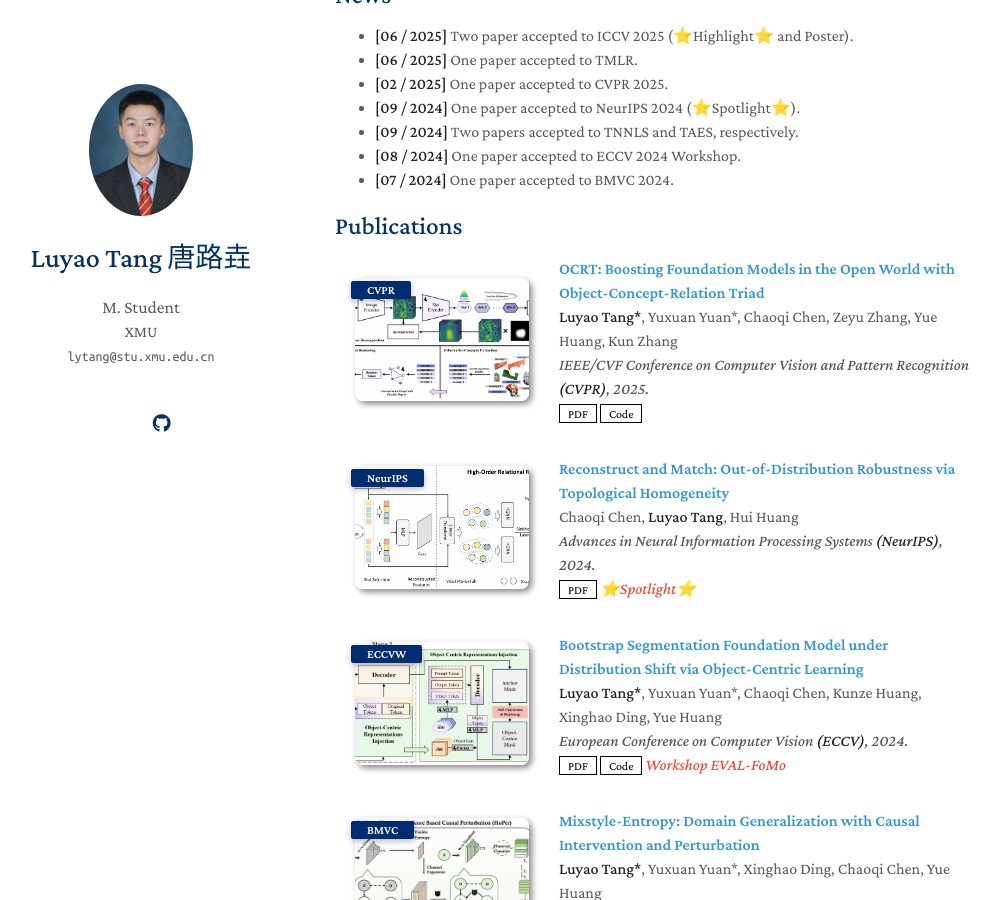
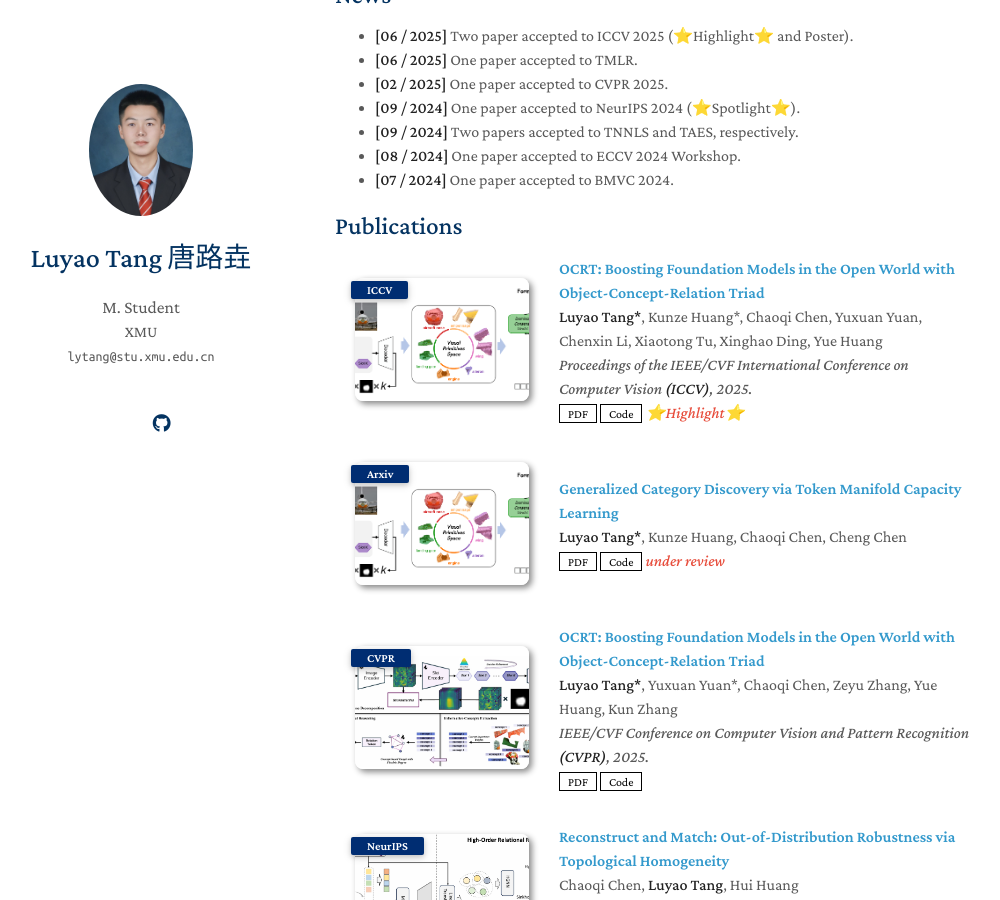
Before and after one commit to lytang63/lytang63.github.io, a Jekyll site: the page built from index.md, in a window 1280 px wide and 900 px high, scrolled down 446 px. Shown: the whole window, without its empty margins (135-1135 px from the left). Built offline with Jekyll 4.4.1, drawn with Linux system fonts in a browser that asks for light colours; nearby versions of some CDN libraries; a style sheet for code colours, icons or effects is not loaded; our own code applies the rules of GitHub Pages for plain Markdown files.

Commit message:
Update publications.yml

```diff
--- a/_data/publications.yml
+++ b/_data/publications.yml
@@ -1,4 +1,24 @@
 main:
+  - title: "OCRT: Boosting Foundation Models in the Open World with Object-Concept-Relation Triad"
+    authors: <strong>Luyao Tang*</strong>, Kunze Huang*, Chaoqi Chen, Yuxuan Yuan, Chenxin Li, Xiaotong Tu, Xinghao Ding, Yue Huang
+    conference_short: ICCV
+    conference:  Proceedings of the IEEE/CVF International Conference on Computer Vision <strong>(ICCV)</strong>, 2025.
+    pdf: https://arxiv.org/pdf/2508.10731
+    code: https://github.com/lytang63/ConGCD
+    # bibtex: https://bib.yliu.me/MICCAI23.txt
+    image: ./assets/img/ICCV25_1.png
+    notes: ⭐Highlight⭐
+
+  - title: "Generalized Category Discovery via Token Manifold Capacity Learning"
+    authors: <strong>Luyao Tang*</strong>, Kunze Huang, Chaoqi Chen, Cheng Chen
+    conference_short: Arxiv
+    # conference:  Proceedings of the IEEE/CVF International Conference on Computer Vision <strong>(ICCV)</strong>, 2025.
+    pdf: https://arxiv.org/pdf/2505.14044
+    code: https://github.com/lytang63/MTMC
+    # bibtex: https://bib.yliu.me/MICCAI23.txt
+    image: ./assets/img/ICCV25_1.png
+    notes: under review
+
   - title: "OCRT: Boosting Foundation Models in the Open World with Object-Concept-Relation Triad"
     authors: <strong>Luyao Tang*</strong>, Yuxuan Yuan*, Chaoqi Chen, Zeyu Zhang, Yue Huang, Kun Zhang
     conference_short: CVPR
```
